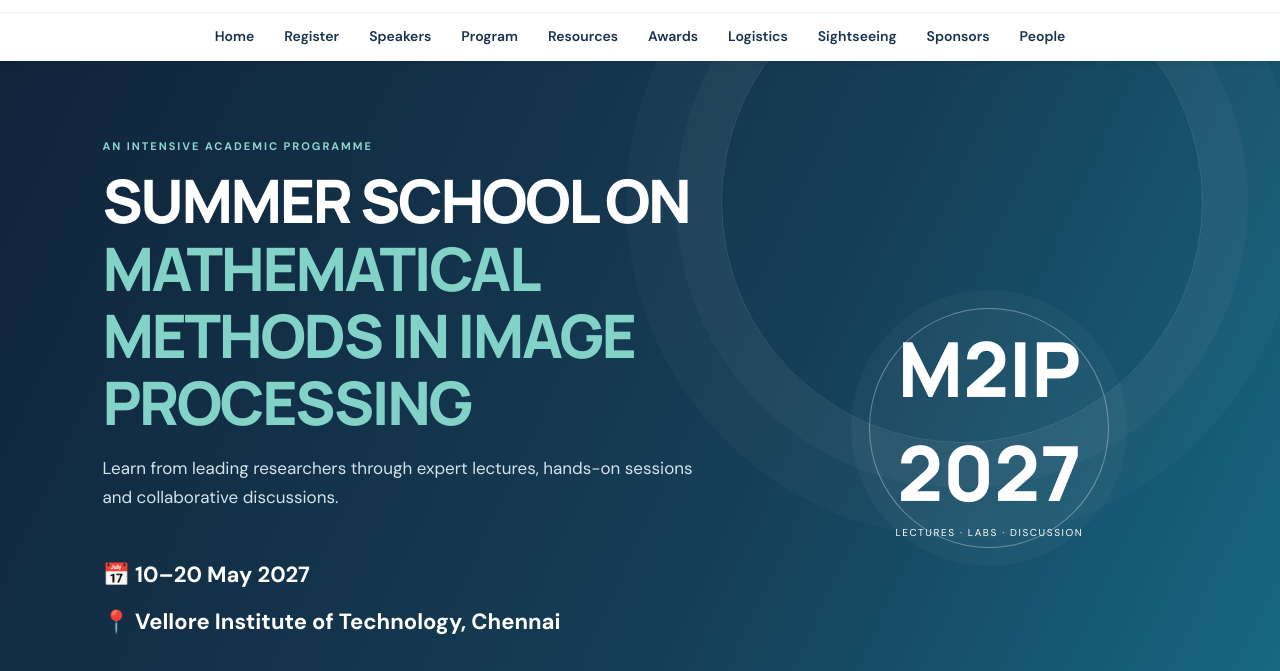
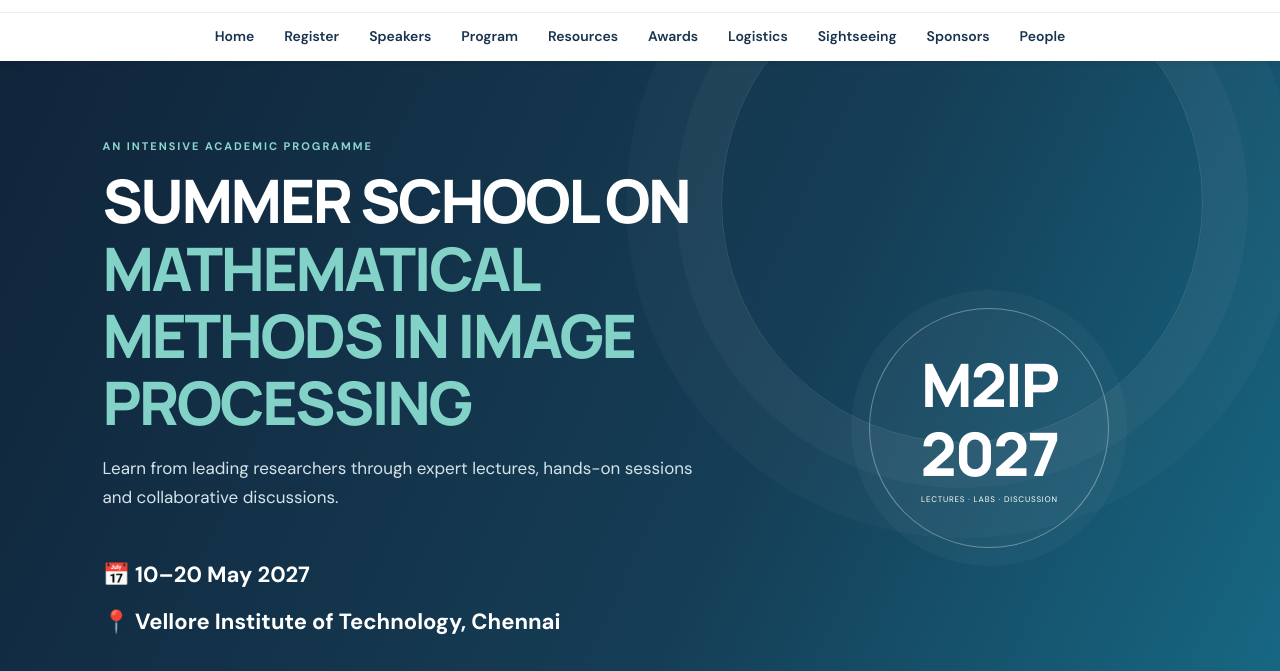
Before and after one commit to m2ipsummerschool-svg/m2ip, a plain HTML site: page index.html in a window 1280 px wide. Shown: the part 122-793 px from the top of the page. Drawn offline with Linux system fonts and the light colour scheme.

Commit message:
Update style.css

```diff
--- a/style.css
+++ b/style.css
@@ -9,6 +9,45 @@
 /* ========================================
    HEADER SECTION
 ======================================== */
+/* M2IP 2027 Circular Date Card - Text Alignment Fix */
+
+.date-card {
+    width: 240px;
+    height: 240px;
+    padding: 20px;
+    box-sizing: border-box;
+    overflow: hidden;
+}
+
+.date-card strong {
+    display: block;
+    width: 100%;
+    font-family: 'Manrope', sans-serif;
+    font-size: 60px;
+    font-weight: 800;
+    line-height: 1.15;
+    letter-spacing: -2px;
+    color: #ffffff;
+    text-align: center;
+    white-space: nowrap;
+}
+
+.date-card span {
+    display: block;
+    width: 100%;
+    font-size: 8px;
+    letter-spacing: 0.10em;
+    text-align: center;
+    white-space: nowrap;
+    color: #ffffff;
+    margin-top: 5px;
+}
+
+@media (max-width: 1050px) {
+    .date-card strong {
+        font-size: 52px;
+    }
+}
 .event-details {
     display: flex;
     flex-direction: column;
```
